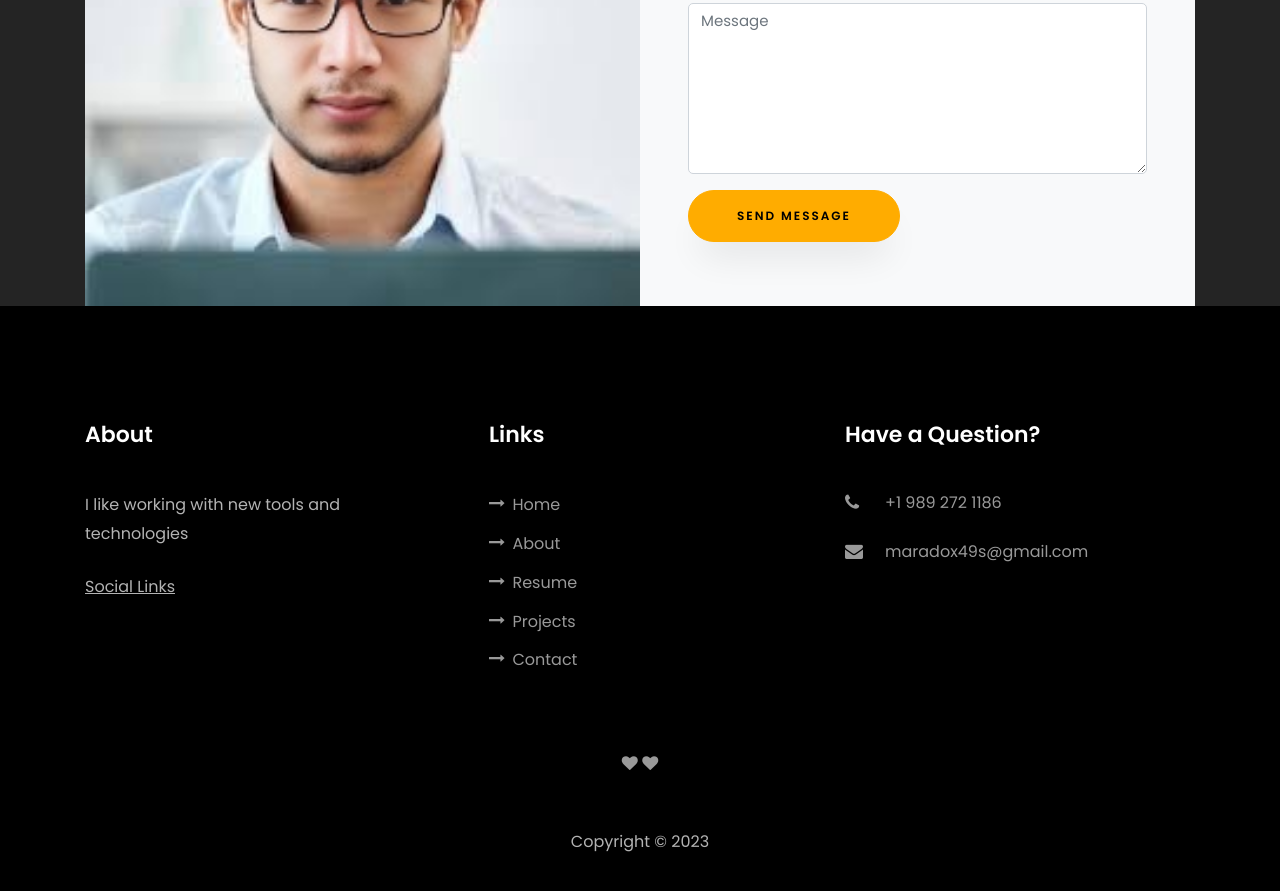
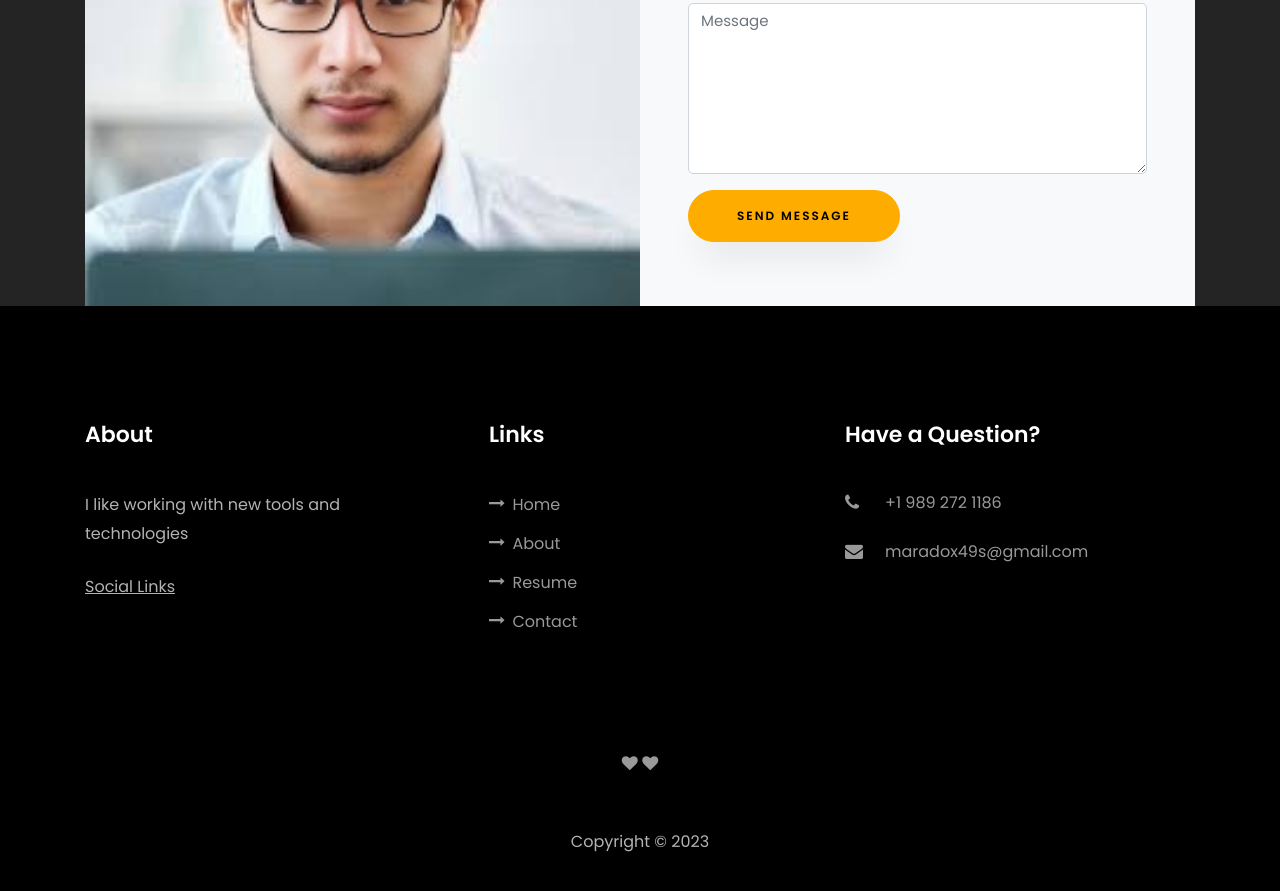
Before and after one commit to craig-nelson-dev/node-vercel-deploy, a website: page public/index.html in a window 1280 px wide. Shown: the part 6441-7332 px from the top of the page. Drawn offline with Linux system fonts and the light colour scheme; files whose address does not match are found by name.

Commit message:
remove projects

```diff
--- a/public/index.html
+++ b/public/index.html
@@ -534,8 +534,8 @@
 							<li><a href="#about-section"><span class="icon-long-arrow-right mr-2"></span>About</a></li>
 							<li><a href="#resume-section"><span class="icon-long-arrow-right mr-2"></span>Resume</a>
 							</li>
-							<li><a href="#project-section"><span class="icon-long-arrow-right mr-2"></span>Projects</a>
-							</li>
+							<!-- <li><a href="#project-section"><span class="icon-long-arrow-right mr-2"></span>Projects</a>
+							</li> -->
 							<li><a href="#contact-section"><span class="icon-long-arrow-right mr-2"></span>Contact</a>
 							</li>
 						</ul>
```
